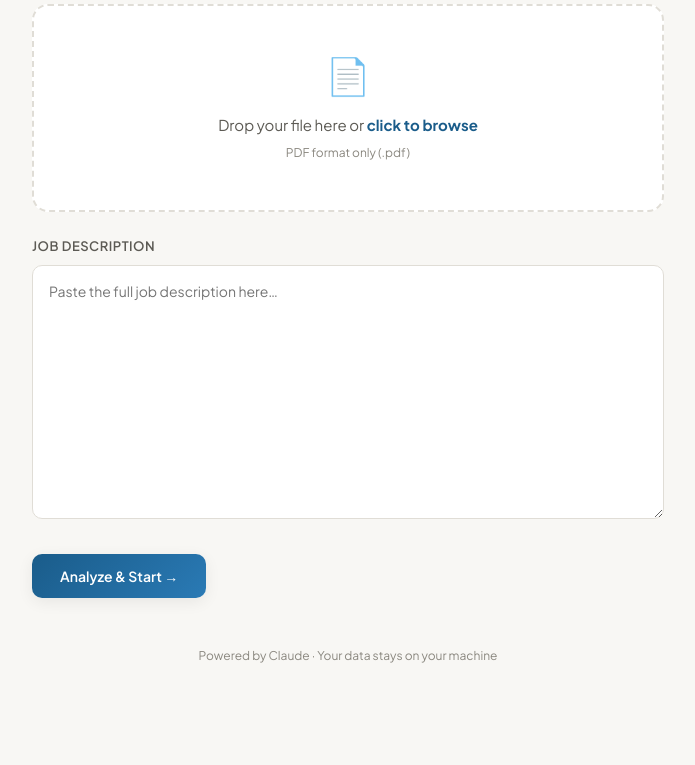
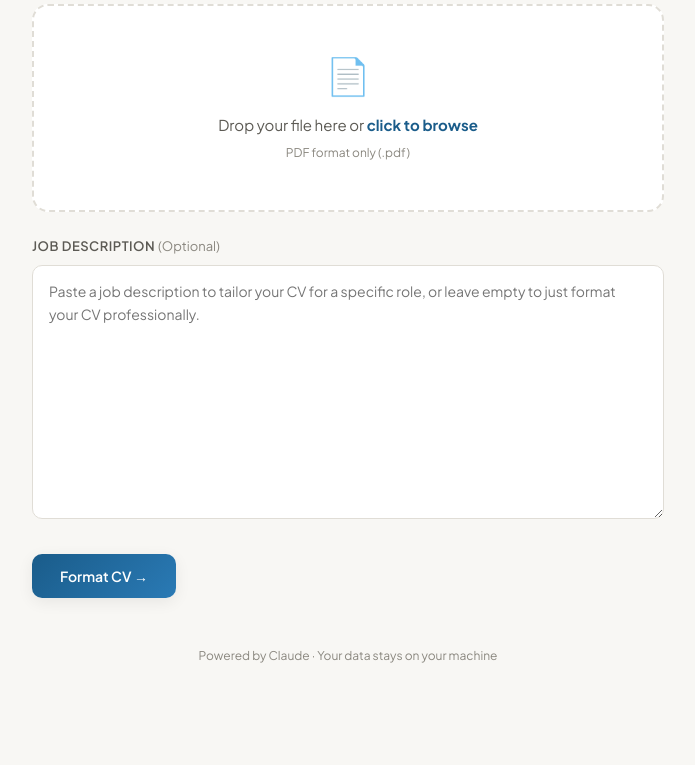
Before and after one commit to martioferran/unlock-cv, a Flask app: page / in a window 1280 px wide. Shown: the part 637-1402 px from the top of the page, without its empty margins (292-987 px from the left). Run offline with Flask 3, Linux system fonts and the light colour scheme; some libraries are stand-ins or nearby versions.

Commit message:
Add format-only pathway, two pricing tiers

```diff
--- a/app.py
+++ b/app.py
@@ -36,6 +36,7 @@ client = Anthropic(api_key=api_key)
 stripe.api_key = os.getenv("STRIPE_SECRET_KEY")
 STRIPE_PUBLISHABLE_KEY = os.getenv("STRIPE_PUBLISHABLE_KEY", "")
 STRIPE_PRODUCT_ID = os.getenv("STRIPE_PRODUCT_ID", "")
+STRIPE_PRODUCT_ID_FORMAT = os.getenv("STRIPE_PRODUCT_ID_FORMAT", "")
 
 # Model config: Sonnet for Q&A rounds (cheaper/faster), Opus for final generation
 MODEL_ROUNDS = "claude-sonnet-4-6"
@@ -369,6 +370,59 @@ RULES:
 Respond with ONLY the improved CV JSON. No markdown, no explanation."""
 
 
+FORMAT_SYSTEM = """You are a professional CV formatter. You will receive a candidate's CV as extracted text.
+
+Your job is to extract ALL information from the CV and restructure it into a clean, professional, single-page format.
+
+LANGUAGE RULE: Detect the language of the CV. ALL text you generate MUST be in the SAME language as the original CV.
+
+RULES:
+- Extract ALL work experience, education, skills, and contact information
+- Do NOT fabricate or add any information that isn't in the original CV
+- Do NOT remove any roles or education entries
+- Use strong action verbs and concise bullet points (20-30 words max per bullet)
+- Lead each role's bullets with the most impactful content
+- Add company descriptors in parentheses where the company isn't well-known
+- Keep bullet text concise — every word must earn its place
+- The output MUST follow the fixed template structure below
+
+OUTPUT FORMAT (strict JSON):
+{
+  "cv": {
+    "name": "Full Name",
+    "contact": "phone | email | location",
+    "experience": [
+      {
+        "company": "Company Name",
+        "company_descriptor": "Optional parenthetical or null",
+        "location": "City, Country",
+        "roles": [
+          {"title": "Job Title", "dates": "Start - End"}
+        ],
+        "bullets": [
+          {"label": "Bold Label", "text": "Concise description"}
+        ]
+      }
+    ],
+    "education": [
+      {
+        "institution": "University Name",
+        "location": "City, Country",
+        "degree": "Degree description",
+        "dates": "Start - End"
+      }
+    ],
+    "skills": {
+      "languages": "Language list with levels",
+      "technical": "Technical skills",
+      "domain": "Domain expertise keywords"
+    }
+  }
+}
+
+Respond with ONLY valid JSON. No markdown, no backticks, no preamble."""
+
+
 # ---------------------------------------------------------------------------
 # HELPERS
 # ---------------------------------------------------------------------------
@@ -518,12 +572,12 @@ def health():
 
 @app.route("/start", methods=["POST"])
 def start():
-    """Upload CV + JD, kick off round 1."""
+    """Upload CV + optional JD. If JD provided: tailoring flow. If not: format-only."""
     jd_text = request.form.get("jd", "").strip()
     cv_file = request.files.get("cv")
 
-    if not jd_text or not cv_file:
-        return jsonify({"error": "Please provide both a CV file and job description."}), 400
+    if not cv_file:
+        return jsonify({"error": "Please upload a CV file."}), 400
 
     sid = str(uuid.uuid4())
     upload_dir = os.path.join("outputs", sid)
@@ -535,6 +589,79 @@ def start():
     if not cv_text:
         return jsonify({"error": "Could not extract text from the PDF."}), 400
 
+    # FORMAT-ONLY mode (no JD)
+    if not jd_text:
+        try:
+            format_msg = [{"role": "user", "content": f"""Extract all information from this CV and restructure it into the professional template format.
+
+<cv>
+{cv_text}
+</cv>
+
+Return ONLY the JSON with the CV data."""}]
+
+            result = call_claude(format_msg, system=FORMAT_SYSTEM, model=MODEL_FINAL)
+            cv_data = result.get("cv", result)
+
+            docx_path = os.path.join(upload_dir, "formatted_cv.docx")
+            pdf_out_path = os.path.join(upload_dir, "formatted_cv.pdf")
+
+            # Generate and check page count
+            attempts = 0
+            while attempts < 3:
+                generate_cv_docx(cv_data, docx_path)
+                converted = convert_docx_to_pdf(docx_path, pdf_out_path)
+                if not converted:
+                    break
+                with pdfplumber.open(pdf_out_path) as pdf:
+                    num_pages = len(pdf.pages)
+                    if num_pages <= 1:
+                        break
+                    overflow_text = ""
+                    for page in pdf.pages[1:]:
+                        page_text = page.extract_text()
+                        if page_text:
+                            overflow_text += page_text
+                attempts += 1
+                trim_msg = [{"role": "user", "content": f"""This CV overflows to {num_pages} pages. Make it fit on one page.
+
+---OVERFLOW TEXT---
+{overflow_text}
+---END---
+
+<cv_json>
+{json.dumps(cv_data, indent=2)}
+</cv_json>
+
+Return ONLY the trimmed CV JSON."""}]
+                cv_data = call_claude(trim_msg, system=CONDENSE_SYSTEM, model=MODEL_FINAL)
+
+            # Generate download name
+            candidate_name = cv_data.get("name", "CV").replace(" ", "")
+            date_str = datetime.now().strftime("%b%Y")
+            download_name = f"CV_{candidate_name}_{date_str}.docx"
+
+            sessions[sid] = {
+                "output_dir": upload_dir,
+                "cv_text": cv_text,
+                "jd_text": "",
+                "docx_path": docx_path,
+                "pdf_path": pdf_out_path,
+                "download_name": download_name,
+                "mode": "format",
+            }
+
+            return jsonify({
+                "session_id": sid,
+                "round": "final",
+                "mode": "format",
+                "download_ready": True,
+                "download_name": download_name,
+            })
+        except Exception as e:
+            return jsonify({"error": f"Formatting error: {str(e)}"}), 500
+
+    # TAILORING mode (with JD) — existing flow
     user_msg = f"""Here is the candidate's current CV:
 
 <cv>
@@ -571,9 +698,10 @@ Respond with the Round 1 JSON."""
         "jd_text": jd_text,
         "cv_text": cv_text,
         "last_questions": result.get("questions", []),
+        "mode": "tailor",
     }
 
-    return jsonify({"session_id": sid, **result})
+    return jsonify({"session_id": sid, "mode": "tailor", **result})
 
 
 @app.route("/answer", methods=["POST"])
@@ -822,12 +950,17 @@ def preview_tailored(sid):
 
 @app.route("/create-checkout", methods=["POST"])
 def create_checkout():
-    """Create a Stripe Checkout session for €0.99."""
+    """Create a Stripe Checkout session — €3.99 for tailor, €1.99 for format."""
     data = request.get_json()
     sid = data.get("session_id")
 
     if not sid or sid not in sessions:
         return jsonify({"error": "Session not found."}), 404
+
+    sess = sessions[sid]
+    is_format = sess.get("mode") == "format"
+    amount = 199 if is_format else 399
+    product_id = STRIPE_PRODUCT_ID_FORMAT if is_format else STRIPE_PRODUCT_ID
 
     try:
         checkout_session = stripe.checkout.Session.create(
@@ -835,8 +968,8 @@ def create_checkout():
             line_items=[{
                 "price_data": {
                     "currency": "eur",
-                    "product": STRIPE_PRODUCT_ID,
-                    "unit_amount": 399,
+                    "product": product_id,
+                    "unit_amount": amount,
                 },
                 "quantity": 1,
             }],
--- a/templates/index.html
+++ b/templates/index.html
@@ -350,13 +350,13 @@
         </div>
       </div>
       <div class="field-group">
-        <label>Job Description</label>
-        <textarea id="jd-input" rows="10" placeholder="Paste the full job description here…" oninput="detectJD()"></textarea>
+        <label>Job Description <span style="font-weight:400; text-transform:none; letter-spacing:0; color:var(--text-muted);">(Optional)</span></label>
+        <textarea id="jd-input" rows="10" placeholder="Paste a job description to tailor your CV for a specific role, or leave empty to just format your CV professionally." oninput="detectJD(); updateStartButton()"></textarea>
         <div id="jd-detect" style="display:none; margin-top:8px; padding:8px 14px; background:var(--accent-light); border-radius:8px; font-size:13px; color:var(--accent); font-weight:500;">
           <span id="jd-detect-text"></span>
         </div>
       </div>
-      <div class="actions"><button class="btn btn-primary" id="btn-start" onclick="gtag_report_conversion(); startAnalysis()">Analyze &amp; Start →</button></div>
+      <div class="actions"><button class="btn btn-primary" id="btn-start" onclick="gtag_report_conversion(); startAnalysis()">Format CV →</button></div>
     </div>
 
     <!-- Progress / Loading -->
@@ -385,7 +385,7 @@
     <div class="panel" id="panel-final">
       <div style="text-align:center; padding:24px 0 8px;">
         <h2 style="font-size:26px; font-weight:700;">Your tailored CV is ready</h2>
-        <p style="font-size:16px; color:var(--text-secondary); margin-top:8px;">👆 Swipe to compare tailored vs. original</p>
+        <p id="final-subtitle" style="font-size:16px; color:var(--text-secondary); margin-top:8px;">👆 Swipe to compare tailored vs. original</p>
       </div>
 
       <!-- Comparison images first -->
@@ -434,10 +434,16 @@
   </div>
 
   <script>
-    let sessionId = null, currentRound = 0, prevAnalysis = null, downloadName = 'tailored_cv.docx', pendingRoundData = null;
+    let sessionId = null, currentRound = 0, prevAnalysis = null, downloadName = 'tailored_cv.docx', pendingRoundData = null, sessionMode = 'tailor';
     const MAX_ANSWER_CHARS = 500;
     const ROUND_FOCUS = { 1: "Addressing critical gaps", 2: "Keywords & metrics", 3: "Differentiation & polish" };
     const NO_EXP_TEXT = "I don't have direct experience with this.";
+
+    function updateStartButton() {
+      const jd = document.getElementById('jd-input').value.trim();
+      const btn = document.getElementById('btn-start');
+      btn.textContent = jd.length > 0 ? 'Analyze & Tailor →' : 'Format CV →';
+    }
 
     function detectJD() {
       const jd = document.getElementById('jd-input').value.trim();
@@ -500,21 +506,49 @@
 
     async function startAnalysis() {
       const cvFile=fileInput.files[0], jd=document.getElementById('jd-input').value.trim();
-      if(!cvFile){alert('Please upload your CV as a PDF file.');return;} if(!cvFile.name.toLowerCase().endsWith('.pdf')){alert('Please upload a PDF file.');return;} if(!jd){alert('Please paste the job description.');return;}
+      if(!cvFile){alert('Please upload your CV as a PDF file.');return;} if(!cvFile.name.toLowerCase().endsWith('.pdf')){alert('Please upload a PDF file.');return;}
       document.getElementById('btn-start').disabled=true;
-      showMiniHeader(); document.getElementById('progress-icon').textContent='🔍'; document.getElementById('progress-title').textContent='Analyzing your CV…'; document.getElementById('progress-msg').textContent='Comparing your experience against the job description.'; document.getElementById('progress-spinner').style.display='flex'; document.getElementById('progress-stats').style.display='none'; document.getElementById('progress-wait').textContent='This can take 20–30 seconds, please don\'t leave the page.'; showPanel('progress'); window.scrollTo({top:0,behavior:'smooth'});
-      const fd=new FormData(); fd.append('cv',cvFile); fd.append('jd',jd);
+      const isFormat = !jd;
+      sessionMode = isFormat ? 'format' : 'tailor';
+
+      showMiniHeader();
+      document.getElementById('progress-icon').textContent=isFormat?'📄':'🔍';
+      document.getElementById('progress-title').textContent=isFormat?'Formatting your CV…':'Analyzing your CV…';
+      document.getElementById('progress-msg').textContent=isFormat?'Restructuring your CV into a clean professional format.':'Comparing your experience against the job description.';
+      document.getElementById('progress-spinner').style.display='flex';
+      document.getElementById('progress-stats').style.display='none';
+      document.getElementById('progress-wait').textContent=isFormat?'This can take up to one minute, please don\'t leave the page.':'This can take 20–30 seconds, please don\'t leave the page.';
+      showPanel('progress'); window.scrollTo({top:0,behavior:'smooth'});
+
+      const fd=new FormData(); fd.append('cv',cvFile); if(jd) fd.append('jd',jd);
       try {
         const res=await fetch('/start',{method:'POST',body:fd}); const data=await res.json();
         if(data.error){alert(data.error);document.getElementById('btn-start').disabled=false;showFullHeader();showPanel('upload');return;}
-        sessionId=data.session_id; currentRound=1; prevAnalysis=data.analysis;
-        document.getElementById('progress-spinner').style.display='none'; document.getElementById('progress-wait').textContent=''; document.getElementById('progress-icon').textContent='✅'; document.getElementById('progress-title').textContent='Analysis complete';
-        const gaps=countGaps(data.analysis);
-        document.getElementById('progress-msg').textContent='';
-        document.getElementById('progress-stats').style.display='flex';
-        document.getElementById('progress-stats').innerHTML=`<div class="progress-stat"><div class="stat-num amber">${gaps.gaps}</div><div class="stat-label">Gaps found</div></div><div class="progress-stat"><div class="stat-num green">${gaps.strengths}</div><div class="stat-label">Strengths</div></div>`;
-        pendingRoundData = data;
-        setTimeout(()=>{goToQuestions();},2000);
+        sessionId=data.session_id;
+        document.getElementById('progress-wait').textContent='';
+
+        if(data.mode==='format' || data.round==='final') {
+          // Format-only: skip straight to final
+          document.getElementById('progress-spinner').style.display='none';
+          document.getElementById('progress-icon').textContent='✅';
+          document.getElementById('progress-title').textContent='CV formatted successfully!';
+          document.getElementById('progress-msg').textContent='Your professionally formatted CV is ready.';
+          downloadName=data.download_name||'formatted_cv.docx';
+          sessionMode='format';
+          setTimeout(()=>{setStep(4);showFinal(data);},1500);
+        } else {
+          // Tailoring: show stats then go to questions
+          currentRound=1; prevAnalysis=data.analysis; sessionMode='tailor';
+          document.getElementById('progress-spinner').style.display='none';
+          document.getElementById('progress-icon').textContent='✅';
+          document.getElementById('progress-title').textContent='Analysis complete';
+          const gaps=countGaps(data.analysis);
+          document.getElementById('progress-msg').textContent='';
+          document.getElementById('progress-stats').style.display='flex';
+          document.getElementById('progress-stats').innerHTML=`<div class="progress-stat"><div class="stat-num amber">${gaps.gaps}</div><div class="stat-label">Gaps found</div></div><div class="progress-stat"><div class="stat-num green">${gaps.strengths}</div><div class="stat-label">Strengths</div></div>`;
+          pendingRoundData=data;
+          setTimeout(()=>{goToQuestions();},2000);
+        }
       } catch(err){alert('Connection error.');document.getElementById('btn-start').disabled=false;showFullHeader();showPanel('upload');}
     }
 
@@ -546,12 +580,22 @@
     }
 
     function showFinal(data) {
-      if(data.keyword_match_original!==undefined&&data.keyword_match_tailored!==undefined){
+      const isFormat = sessionMode === 'format';
+      const price = isFormat ? '€1.99' : '€3.99';
+
+      // Update price on download button
+      document.getElementById('btn-download-text').textContent = `↓ Download for ${price}`;
+
+      // Keyword scores: only show for tailor mode
+      if(!isFormat && data.keyword_match_original!==undefined && data.keyword_match_tailored!==undefined){
         document.getElementById('score-before').textContent=data.keyword_match_original+'%';
         document.getElementById('score-after').textContent=data.keyword_match_tailored+'%';
         document.getElementById('keyword-scores').style.display='flex';
+      } else {
+        document.getElementById('keyword-scores').style.display='none';
       }
 
+      // Comparison images
       if(sessionId){
         const ts = Date.now();
         document.getElementById('preview-tailored').src=`/preview-tailored/${sessionId}?t=${ts}`;
@@ -560,6 +604,11 @@
         document.getElementById('preview-original-m').src=`/preview-original/${sessionId}?t=${ts}`;
         document.getElementById('comparison-section').style.display='block';
       }
+
+      // Update subtitle
+      document.getElementById('final-subtitle').textContent = isFormat
+        ? 'Your CV has been professionally reformatted'
+        : '👆 Swipe to compare tailored vs. original';
 
       showPanel('final'); window.scrollTo({top:0,behavior:'smooth'});
 
@@ -578,12 +627,14 @@
     }
 
     async function payAndDownload() {
-      const btn=document.getElementById('btn-pay'); btn.disabled=true; document.getElementById('btn-download-text').textContent='Redirecting to payment…';
-      try{const res=await fetch('/create-checkout',{method:'POST',headers:{'Content-Type':'application/json'},body:JSON.stringify({session_id:sessionId})}); const data=await res.json(); if(data.error){alert(data.error);btn.disabled=false;document.getElementById('btn-download-text').textContent='↓ Download for €3.99';return;} window.location.href=data.checkout_url;}catch(err){alert('Connection error.');btn.disabled=false;document.getElementById('btn-download-text').textContent='↓ Download for €3.99';}
+      const btn=document.getElementById('btn-pay'); btn.disabled=true;
+      const price = sessionMode === 'format' ? '€1.99' : '€3.99';
+      document.getElementById('btn-download-text').textContent='Redirecting to payment…';
+      try{const res=await fetch('/create-checkout',{method:'POST',headers:{'Content-Type':'application/json'},body:JSON.stringify({session_id:sessionId})}); const data=await res.json(); if(data.error){alert(data.error);btn.disabled=false;document.getElementById('btn-download-text').textContent=`↓ Download for ${price}`;return;} window.location.href=data.checkout_url;}catch(err){alert('Connection error.');btn.disabled=false;document.getElementById('btn-download-text').textContent=`↓ Download for ${price}`;}
     }
     function downloadCV(){if(sessionId)window.location.href=`/download/${sessionId}`;}
     function resetApp(){
-      sessionId=null;currentRound=0;prevAnalysis=null;pendingRoundData=null;downloadName='tailored_cv.docx';setStep(0);
+      sessionId=null;currentRound=0;prevAnalysis=null;pendingRoundData=null;downloadName='tailored_cv.docx';sessionMode='tailor';setStep(0);
       fileInput.value='';fileName.textContent='';document.getElementById('jd-input').value='';
       document.getElementById('jd-detect').style.display='none';document.getElementById('keyword-scores').style.display='none';
       document.getElementById('comparison-section').style.display='none';
```
